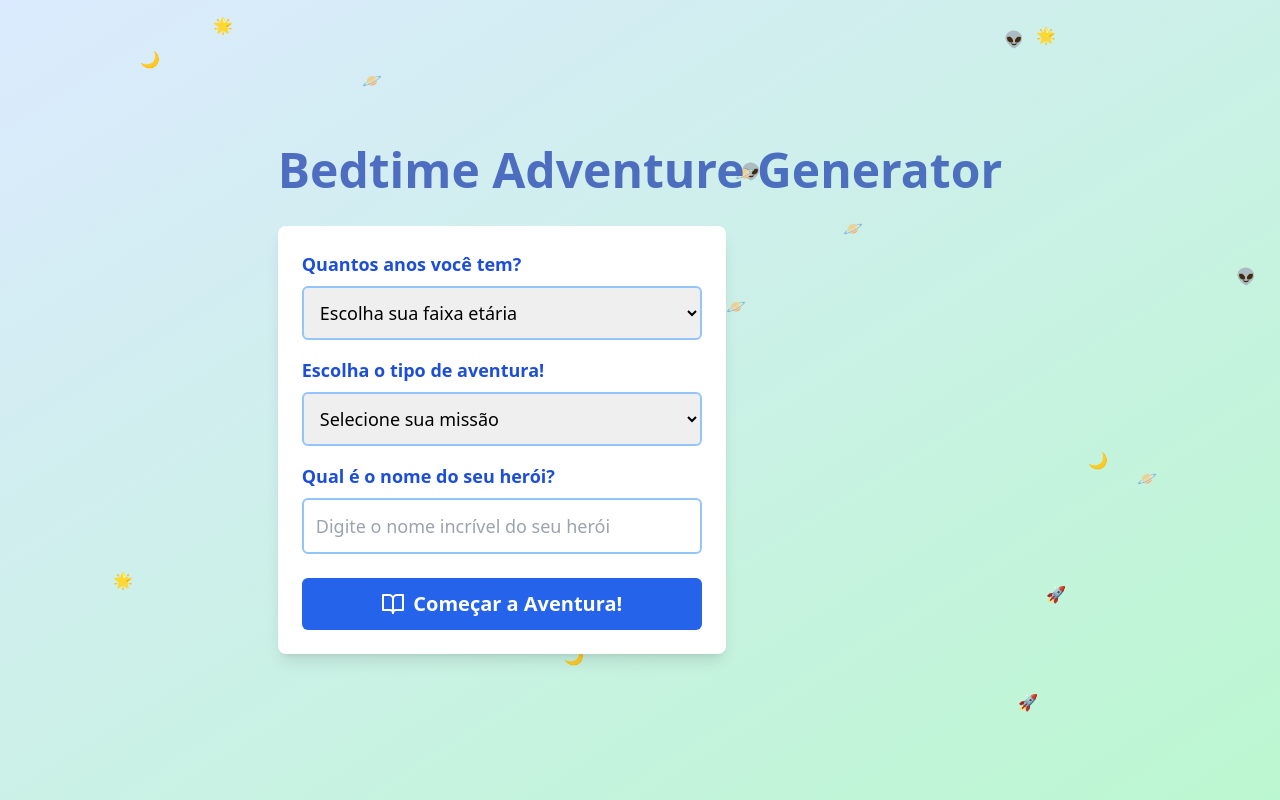
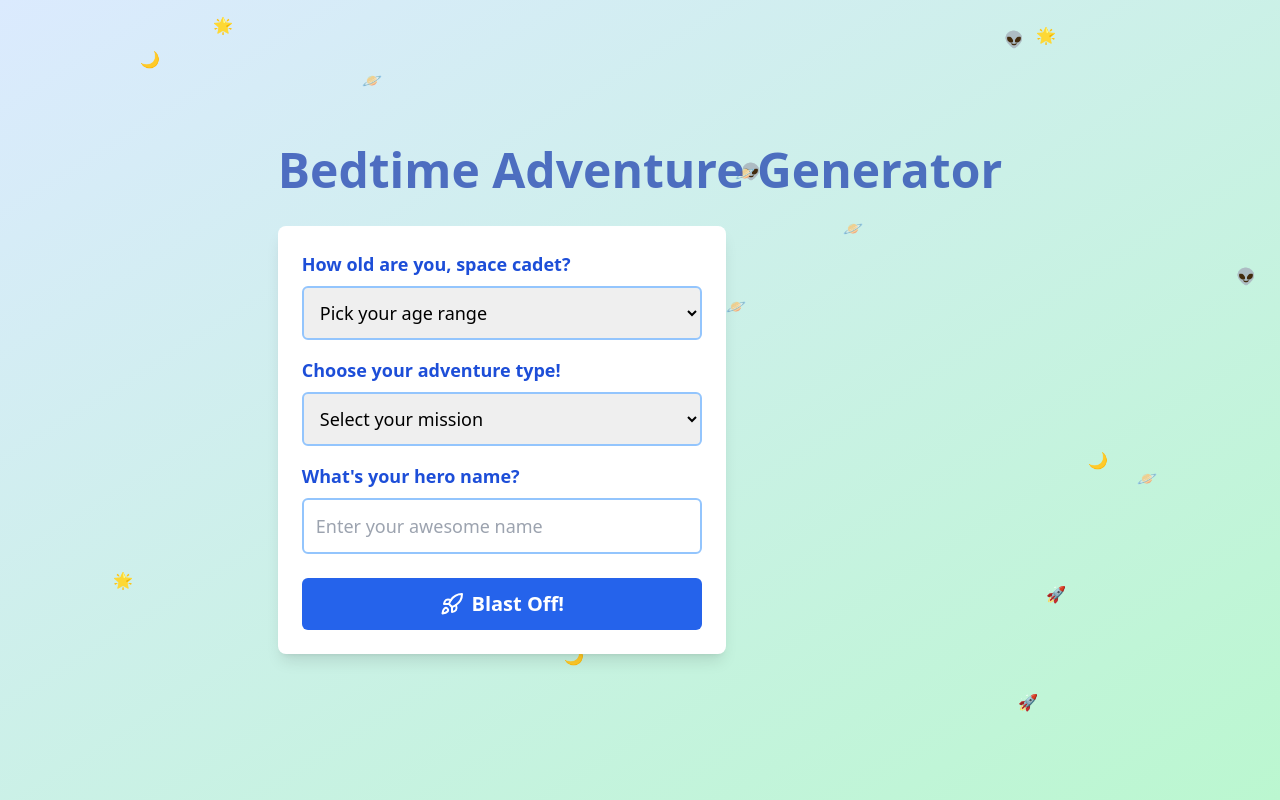
Before and after one commit to migkast/Fabrica_de_historias, a React (Vite) app: page / in a window 1280 px wide. Built offline with nearby package versions, Linux system fonts and the light colour scheme.

Commit message:
Update StoryForm.tsx

```diff
--- a/src/components/StoryForm.tsx
+++ b/src/components/StoryForm.tsx
@@ -1,5 +1,5 @@
 import React, { useState } from 'react';
-import { BookOpen } from 'lucide-react';
+import { Rocket } from 'lucide-react';
 
 interface StoryFormProps {
   onSubmit: (formData: any) => void;
@@ -26,7 +26,7 @@ const StoryForm: React.FC<StoryFormProps> = ({ onSubmit, loading }) => {
   return (
     <form onSubmit={handleSubmit} className="bg-white p-6 rounded-lg shadow-lg max-w-md w-full transform transition-all hover:scale-105">
       <div className="mb-4">
-        <label htmlFor="age" className="block text-lg font-bold text-blue-700 mb-2">Quantos anos você tem?</label>
+        <label htmlFor="age" className="block text-lg font-bold text-blue-700 mb-2">How old are you, space cadet?</label>
         <select
           id="age"
           name="age"
@@ -35,14 +35,14 @@ const StoryForm: React.FC<StoryFormProps> = ({ onSubmit, loading }) => {
           className="w-full p-3 border-2 border-blue-300 rounded-md focus:ring-blue-500 focus:border-blue-500 text-lg"
           required
         >
-          <option value="">Escolha sua faixa etária</option>
-          <option value="3-5">3-5 anos (Pequeno Aventureiro)</option>
-          <option value="6-8">6-8 anos (Explorador Corajoso)</option>
-          <option value="9-12">9-12 anos (Herói em Treinamento)</option>
+          <option value="">Pick your age range</option>
+          <option value="3-5">3-5 years (Junior Cadet)</option>
+          <option value="6-8">6-8 years (Space Explorer)</option>
+          <option value="9-12">9-12 years (Star Commander)</option>
         </select>
       </div>
       <div className="mb-4">
-        <label htmlFor="theme" className="block text-lg font-bold text-blue-700 mb-2">Escolha o tipo de aventura!</label>
+        <label htmlFor="theme" className="block text-lg font-bold text-blue-700 mb-2">Choose your adventure type!</label>
         <select
           id="theme"
           name="theme"
@@ -51,15 +51,15 @@ const StoryForm: React.FC<StoryFormProps> = ({ onSubmit, loading }) => {
           className="w-full p-3 border-2 border-blue-300 rounded-md focus:ring-blue-500 focus:border-blue-500 text-lg"
           required
         >
-          <option value="">Selecione sua missão</option>
-          <option value="fantasy">Mundo Mágico</option>
-          <option value="dinosaurs">Aventura Jurássica</option>
-          <option value="superheroes">Esquadrão de Super-Heróis</option>
-          <option value="pirates">Caça ao Tesouro Pirata</option>
+          <option value="">Select your mission</option>
+          <option value="space">Space Odyssey</option>
+          <option value="dinosaurs">Dino Discovery</option>
+          <option value="superheroes">Superhero Squad</option>
+          <option value="pirates">Pirate's Treasure</option>
         </select>
       </div>
       <div className="mb-6">
-        <label htmlFor="characterName" className="block text-lg font-bold text-blue-700 mb-2">Qual é o nome do seu herói?</label>
+        <label htmlFor="characterName" className="block text-lg font-bold text-blue-700 mb-2">What's your hero name?</label>
         <input
           type="text"
           id="characterName"
@@ -67,7 +67,7 @@ const StoryForm: React.FC<StoryFormProps> = ({ onSubmit, loading }) => {
           value={formData.characterName}
           onChange={handleChange}
           className="w-full p-3 border-2 border-blue-300 rounded-md focus:ring-blue-500 focus:border-blue-500 text-lg"
-          placeholder="Digite o nome incrível do seu herói"
+          placeholder="Enter your awesome name"
           required
         />
       </div>
@@ -82,9 +82,9 @@ const StoryForm: React.FC<StoryFormProps> = ({ onSubmit, loading }) => {
             <path className="opacity-75" fill="currentColor" d="M4 12a8 8 0 018-8V0C5.373 0 0 5.373 0 12h4zm2 5.291A7.962 7.962 0 014 12H0c0 3.042 1.135 5.824 3 7.938l3-2.647z"></path>
           </svg>
         ) : (
-          <BookOpen className="mr-2" size={24} />
+          <Rocket className="mr-2" size={24} />
         )}
-        {loading ? 'Criando sua história...' : 'Começar a Aventura!'}
+        {loading ? 'Preparing for Launch...' : 'Blast Off!'}
       </button>
     </form>
   );
```
